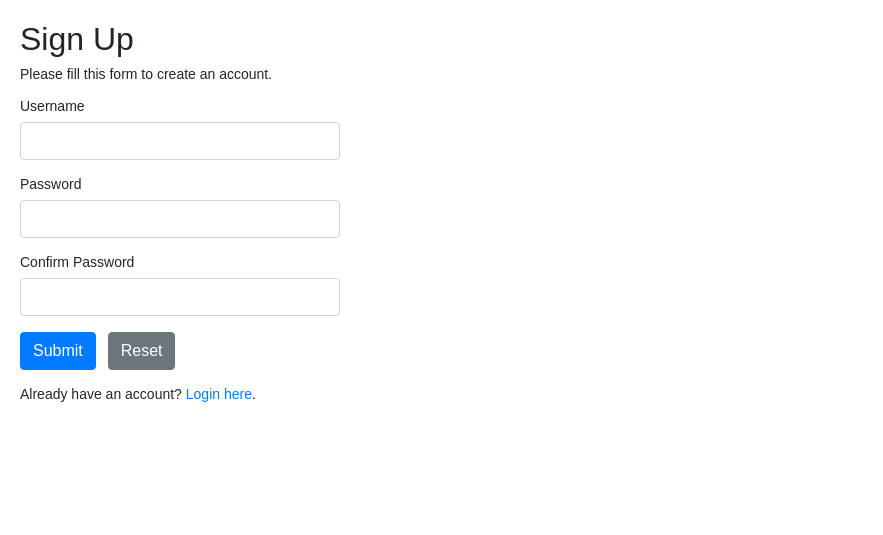
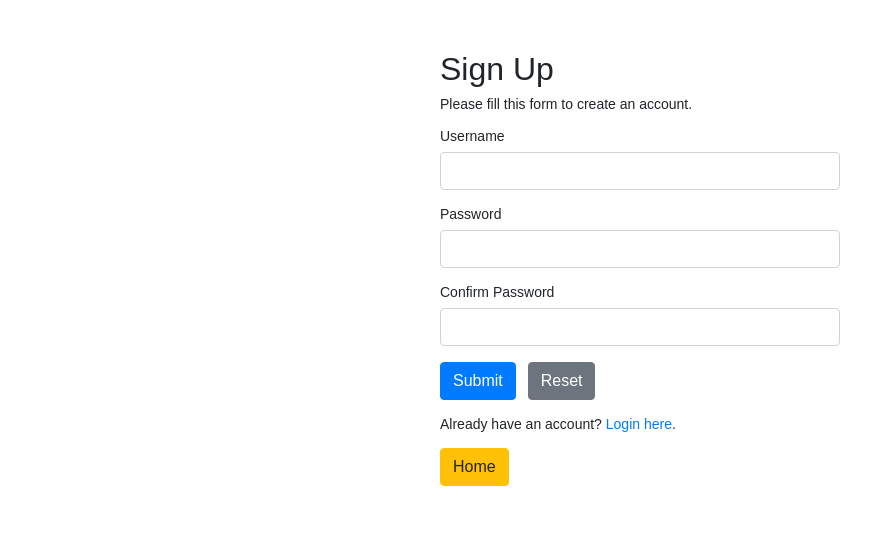
Before and after one commit to jess-small/budget-maker, a PHP site: page /webpages/signup.php in a window 1280 px wide. Shown: the top 535 px of the page, without its empty margins (0-883 px from the left). Run offline with PHP 8.4, Linux system fonts and the light colour scheme.

Commit message:
added code source

```diff
--- a/www/webpages/signup.php
+++ b/www/webpages/signup.php
@@ -1,4 +1,7 @@
 <?php
+
+/* CODE SOURCED FROM https://www.tutorialrepublic.com/php-tutorial/php-mysql-login-system.php */
+
 session_start();
 $db_host   = '192.168.2.12';
 $db_name   = 'fvision';
@@ -108,15 +111,16 @@ if($_SERVER["REQUEST_METHOD"] == "POST"){
     <title>Sign Up</title>
     <link rel="stylesheet" href="https://stackpath.bootstrapcdn.com/bootstrap/4.5.2/css/bootstrap.min.css">
     <style>
-        body{ font: 14px sans-serif; }
-        .wrapper{ width: 360px; padding: 20px; }
+        body{ font: 14px sans-serif;}
+        .wrapper{max-width: 500px; margin: auto; padding: 50px; display: block;}
+
     </style>
 </head>
 <body>
     <div class="wrapper">
         <h2>Sign Up</h2>
         <p>Please fill this form to create an account.</p>
-        <form action="<?php echo htmlspecialchars($_SERVER["PHP_SELF"]); ?>" method="post">
+        <form action="<?php echo htmlspecialchars($_SERVER["PHP_SELF"]); ?>" method="post" class="input">
             <div class="form-group">
                 <label>Username</label>
                 <input type="text" name="username" class="form-control <?php echo (!empty($username_err)) ? 'is-invalid' : ''; ?>" value="<?php echo $username; ?>">
@@ -137,6 +141,7 @@ if($_SERVER["REQUEST_METHOD"] == "POST"){
                 <input type="reset" class="btn btn-secondary ml-2" value="Reset">
             </div>
             <p>Already have an account? <a href="login.php">Login here</a>.</p>
+	<a href="../index.php" class="btn btn-warning">Home</a>
         </form>
     </div>
 </body>
```
